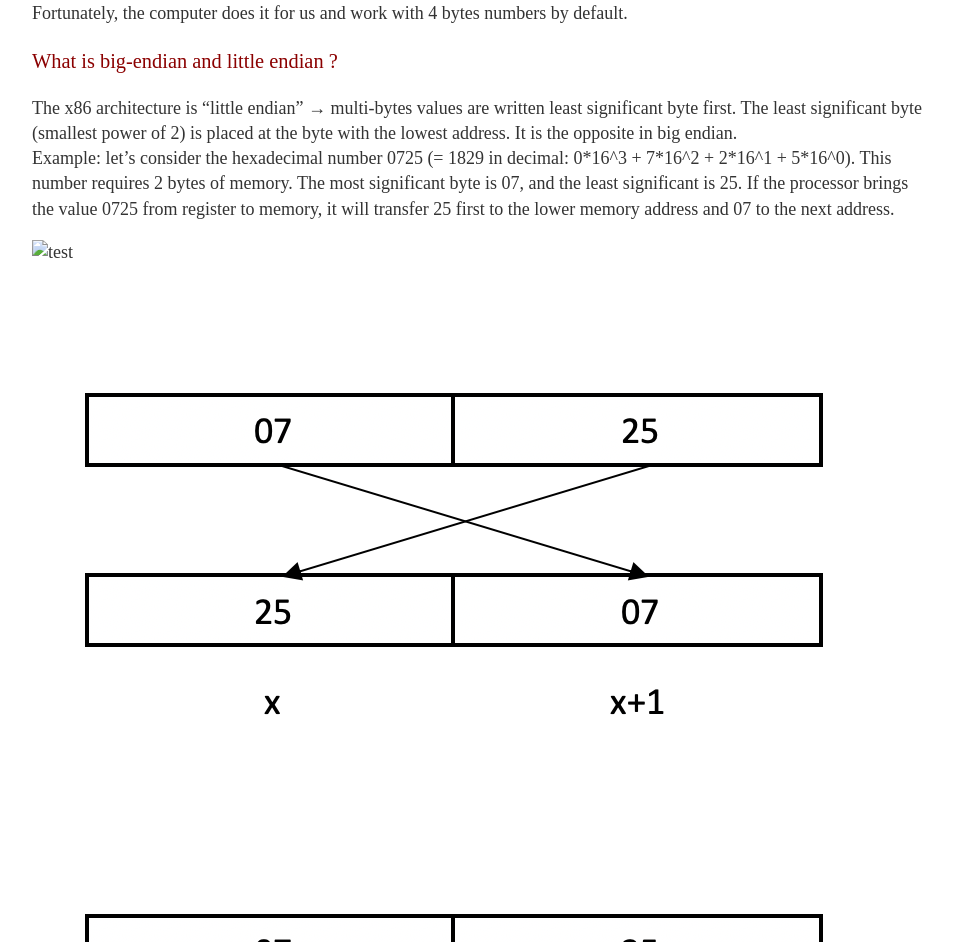
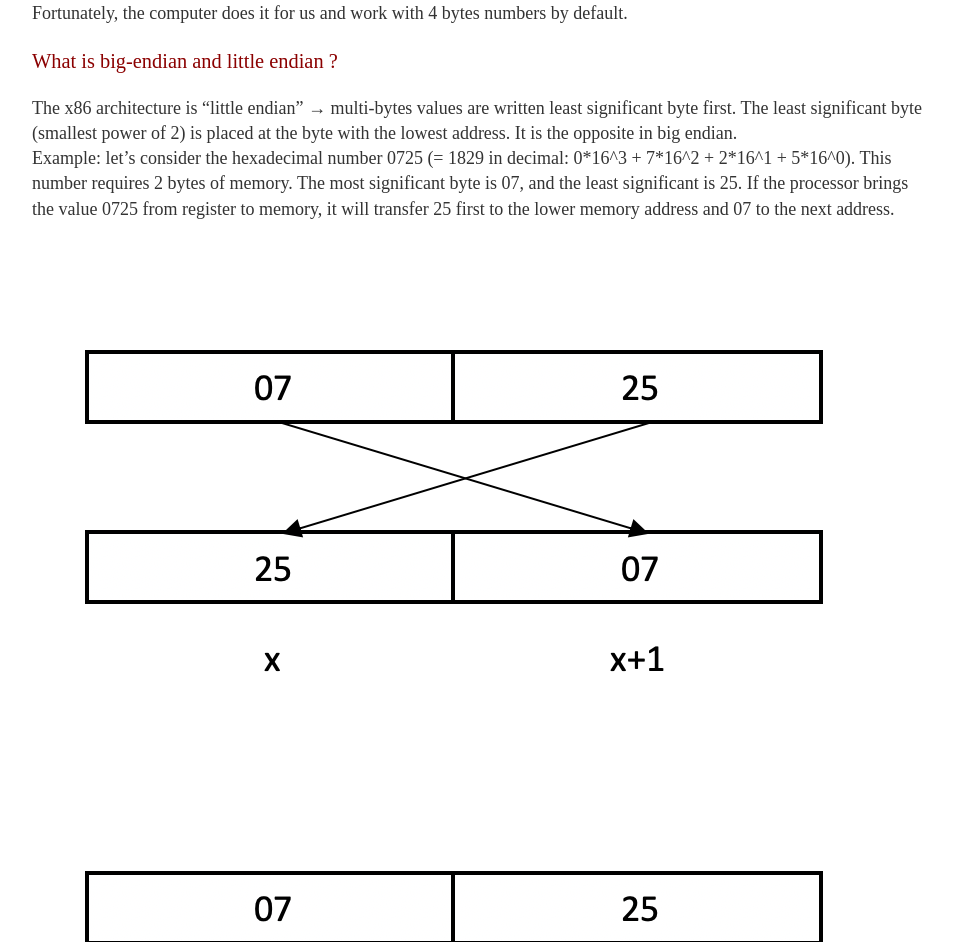
Before and after one commit to jsom1/jsom1.github.io, a Jekyll site: the page built from _summaries/assembly.md, in a window 1280 px wide. Shown: the part 2980-3922 px from the top of the page, without its empty margins (160-1113 px from the left). Built offline with Jekyll 4.4.1, drawn with Linux system fonts in a browser that asks for light colours; our own code applies the rules of GitHub Pages for plain Markdown files.

Commit message:
Update assembly.md

```diff
--- a/_summaries/assembly.md
+++ b/_summaries/assembly.md
@@ -138,26 +138,15 @@
 Example: let's consider the hexadecimal number 0725 (= 1829 in decimal: 0\*16^3 + 7\*16^2 + 2\*16^1 + 5\*16^0).
 This number requires 2 bytes of memory. The most significant byte is 07, and the least significant is 25. If the processor brings the value 0725 from register to memory, it will transfer 25 first to the lower memory address and 07 to the next address.
 
-![test](endian.png)
-{:class="img-responsive"}
-
 ![test](../_images/endian.png)
 {:class="img-responsive"}
 
 ![test](/_images/endian.png)
 {:class="img-responsive"}
 
-![test](github.com/jsom1/jsom1.github.io/_images/endian.png)
-{:class="img-responsive"}
-
-![test](jsom1.github.io/_images/endian)
-{:class="img-responsive"}
-
-![test](jsom1.github.io/_images/endian.png)
-{:class="img-responsive"}
 
 <div class="img_container">
-![test]({{https://jsom1.github.io/}}/_images/endian.png){: height="30px" width = "30px"}
+![test]({{https://jsom1.github.io/}}/_images/endian.png){: height="150px" width = "150px"}
 </div>
 
 
```
